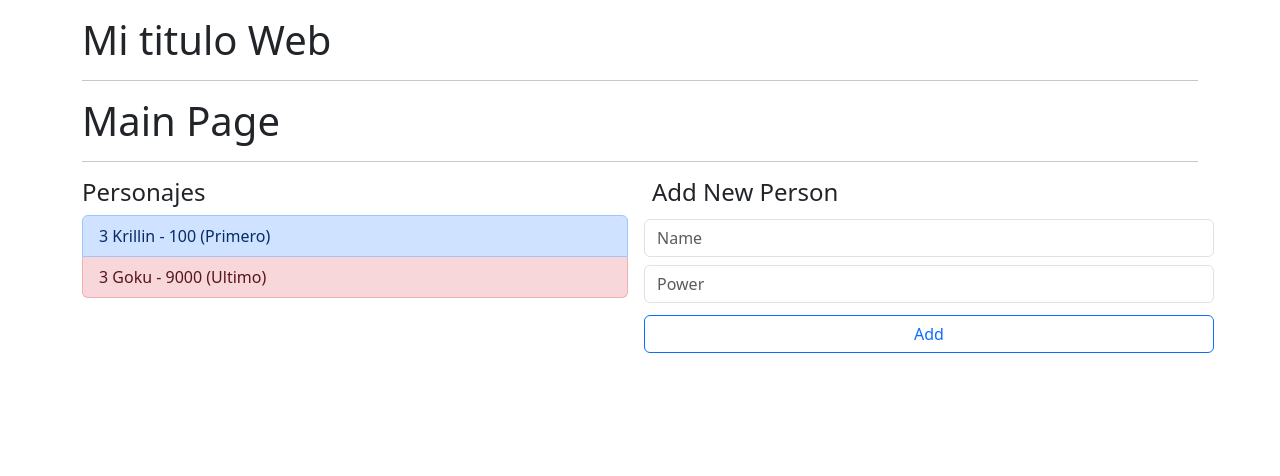
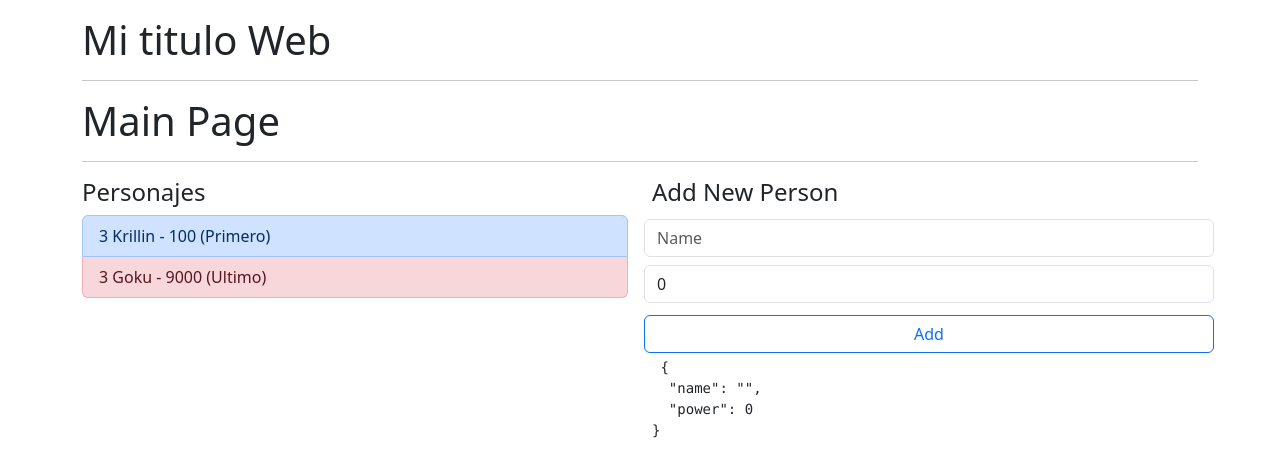
Before and after one commit to lluischess/Angular_Basics, an Angular app: page / in a window 1280 px wide. Shown: the top 476 px of the page. Built offline with nearby package versions, Linux system fonts and the light colour scheme.

Commit message:
[(ngModel)] to take the values input

```diff
--- a/src/app/dbz/components/form/form.component.html
+++ b/src/app/dbz/components/form/form.component.html
@@ -1,6 +1,9 @@
 <h4>Add New Person</h4>
     <form class="form-group row">
-      <input type="text" placeholder="Name" class="form-control m-1">
-      <input type="number" placeholder="Power" class="form-control m-1">
-      <button type="submit" class="btn btn-outline-primary mt-2 m-1">Add</button>
+      <input type="text" placeholder="Name" name="name"
+      [(ngModel)]="newCharacter.name" class="form-control m-1">
+      <input type="number" placeholder="Power" name="power"
+      [(ngModel)]="newCharacter.power" class="form-control m-1">
+      <button type="submit" (click)="emitCharacter()" class="btn btn-outline-primary mt-2 m-1">Add</button>
     </form>
+    <pre> {{ newCharacter | json }}</pre>
--- a/src/app/dbz/components/form/form.component.ts
+++ b/src/app/dbz/components/form/form.component.ts
@@ -1,4 +1,5 @@
 import { Component } from '@angular/core';
+import { Character } from '../../interfaces/character.interface';
 
 @Component({
   selector: 'app-dbz-form',
@@ -6,5 +7,13 @@ import { Component } from '@angular/core';
   styleUrl: './form.component.css'
 })
 export class FormDbzComponent {
+  public newCharacter: Character = {
+    name: '',
+    power: 0
+  }
+
+  public emitCharacter(): void {
+    console.log(this.newCharacter);
+  }
 
 }
--- a/src/app/dbz/dbz.module.ts
+++ b/src/app/dbz/dbz.module.ts
@@ -1,5 +1,6 @@
 import { NgModule } from '@angular/core';
 import { CommonModule } from '@angular/common';
+import { FormsModule } from '@angular/forms';
 import { MainPageComponent } from './pages/main-page.component';
 import { ListaDbzComponent } from './components/lista/lista.component';
 import { FormDbzComponent } from './components/form/form.component';
@@ -13,7 +14,8 @@ import { FormDbzComponent } from './components/form/form.component';
 
   ],
   imports: [
-    CommonModule
+    CommonModule,
+    FormsModule
   ],
   exports: [
     MainPageComponent
```
